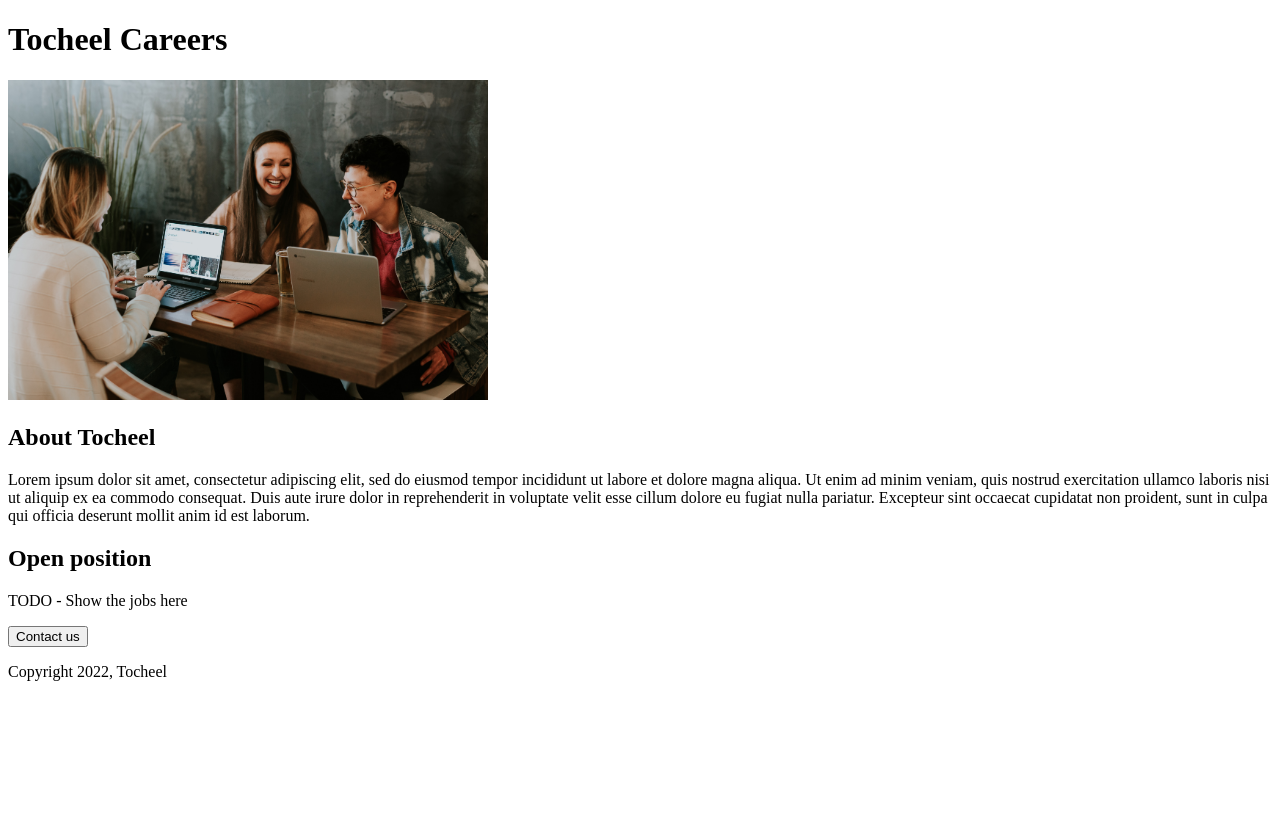
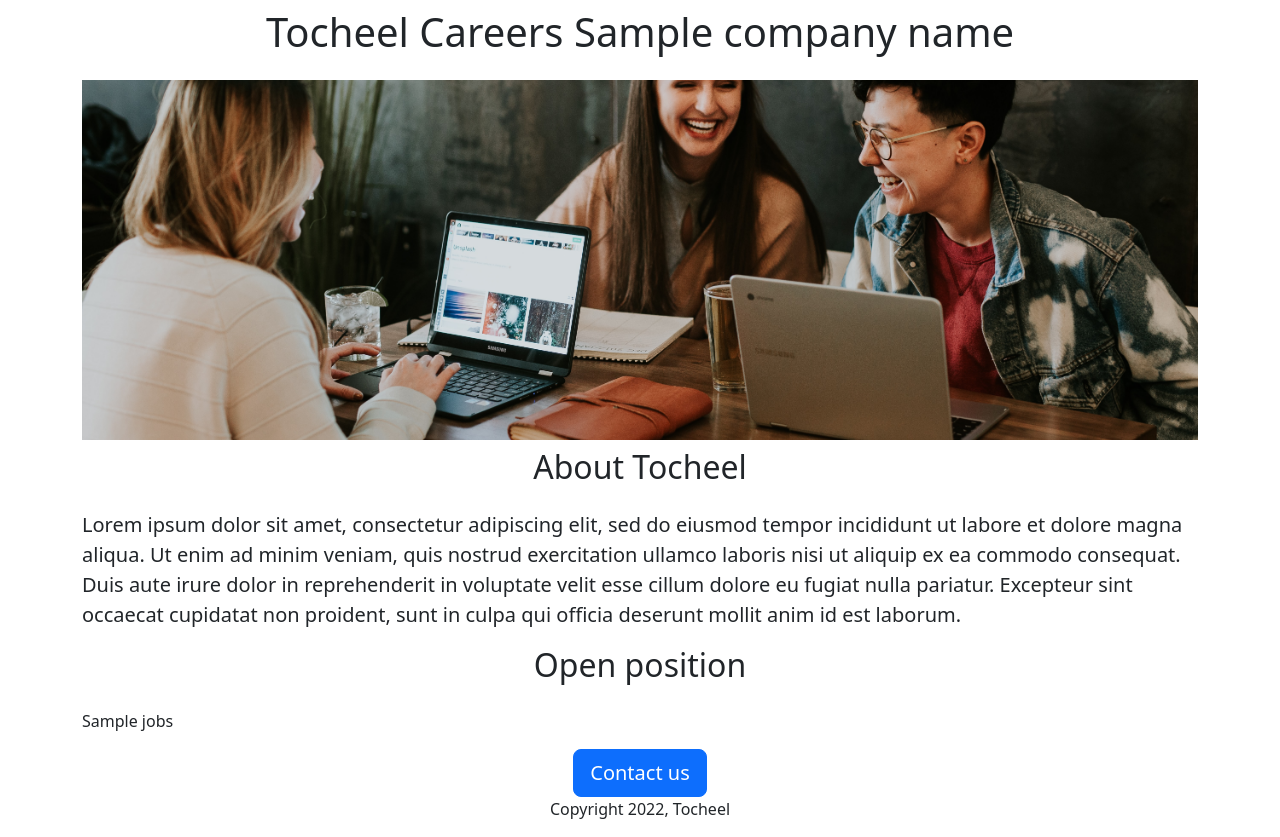
Before and after one commit to Kolbeman33/Tocheel-Career-website-v2, a Flask app: template templates/home.html in a window 1280 px wide. Before the commit the page ends 681 px from the top, so only its background shows below. Run offline with Flask 2, Linux system fonts and the light colour scheme; the template is opened without the code that fills it: most values are stand-ins (such as "Sample title", 1, 10 or a date in 2020); parts of the project's set-up code (start-up, migrations or seed data) failed here and were passed over.

Commit message:
added to html and css

```diff
--- a/app.py
+++ b/app.py
@@ -2,9 +2,37 @@ from flask import Flask, render_template
 
 app = Flask(__name__)
 
+JOBS = {
+  {
+  'id': 1,
+  'title': 'Data Scientist',
+  'location': 'Bengaluru, India',
+  'salary': 'Rs. 10,00,000'
+},
+{
+  'id': 2,
+  'title': 'Data Analyst',
+  'location': 'Delhi, India',
+  'salary': 'Rs. 15,00,000'
+},
+{
+  'id': 3,
+  'title': 'frontend Engineer',
+  'location': 'Remote',
+  'salary': 'Rs. 12,00,000'
+},
+{
+  'id': 4,
+  'title': 'Backend Engineer',
+  'location': 'San Francisco, USA',
+  'salary': 'Rs. $2,00,000'
+}
+},
+
 @app.route("/")
 def hello_world():
-  return render_template('home.html')
+  return render_template('home.html',
+                         jobs=JOBS, company_name='Tocheel')
 
 if __name__ == "__main__":
     app.run(host='0.0.0.0', debug=True)
--- a/templates/home.html
+++ b/templates/home.html
@@ -1,22 +1,36 @@
 <!DOCTYPE html>
 <html>
   <head>
-    <title>Tocheel careers</title>
-
+    <title>Tocheelcareers</title>
+    <meta charset="utf-8">
+    <meta name="viewport" content="width=device-width, initial-scale=1">
+    <link
+      href="https://cdn.jsdelivr.net/npm/bootstrap@5.3.0-alpha1/dist/css/bootstrap.min.css" rel="stylesheet" integrity="sha384-GLhlTQ8iRABdZLl6O3oVMWSktQOp6b7In1Zl3/Jr59b6EGGoI1aFkw7cmDA6j6gD" crossorigin="anonymous">
+    <style>
+      #banner {
+        height: 360px;
+        width: 100%;
+        object-fit:cover;
+      }
+    </style>
   </head>
   <body>
-    <div>
-    <h1>Tocheel Careers</h1>
-    <img id="banner" src="https://tocheel-careers-website.maxikolbe.repl.co/static/banner1.jpeg" height="320pix" >
-    <h2> About Tocheel</h2>
-    <p >
+    <div class="container">
+    <h1 class="text-center mt-2 mb-4">
+      Tocheel Careers
+    {{company_name}}</h1>
+    <img class="img-fluid" id="banner" src="https://tocheel-careers-website.maxikolbe.repl.co/static/banner1.jpeg" height="320pix" >
+    <h2 class="text-center mt-2 mb-4"> About Tocheel</h2>
+    <p class="lead">
       Lorem ipsum dolor sit amet, consectetur adipiscing elit, sed do eiusmod tempor incididunt ut labore et dolore magna aliqua. Ut enim ad minim veniam, quis nostrud exercitation ullamco laboris nisi ut aliquip ex ea commodo consequat. Duis aute irure dolor in reprehenderit in voluptate velit esse cillum dolore eu fugiat nulla pariatur. Excepteur sint occaecat cupidatat non proident, sunt in culpa qui officia deserunt mollit anim id est laborum.
     </p>
-    <h2> Open position</h2>
-    <p >TODO - Show the jobs here</p>
-      <div>
-    <button>Contact us</button>
-        <p>Copyright 2022, Tocheel</p>
+    <h2 class="text-center mt-2 mb-4"> Open position</h2>
+    <p >
+      {{jobs}}
+    </p>
+      <div class="text-center">
+    <button class="btn btn-primary btn-lg">Contact us</button>
+        <p class="text-center">Copyright 2022, Tocheel</p>
       </div>
   </body>
 </html>
```
